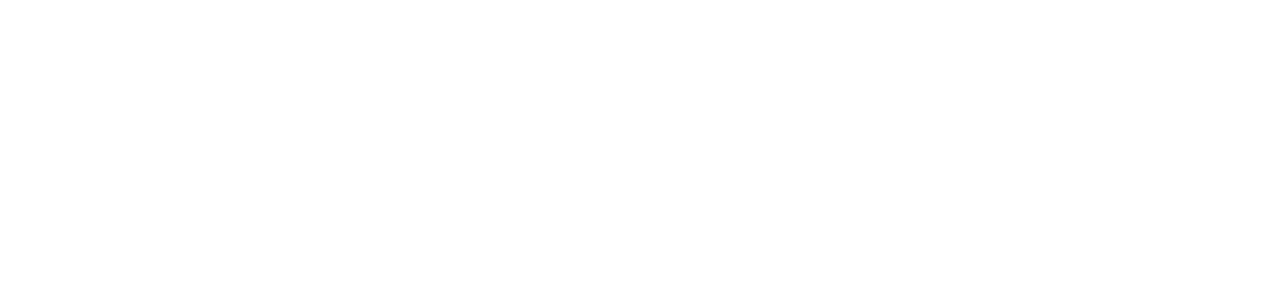
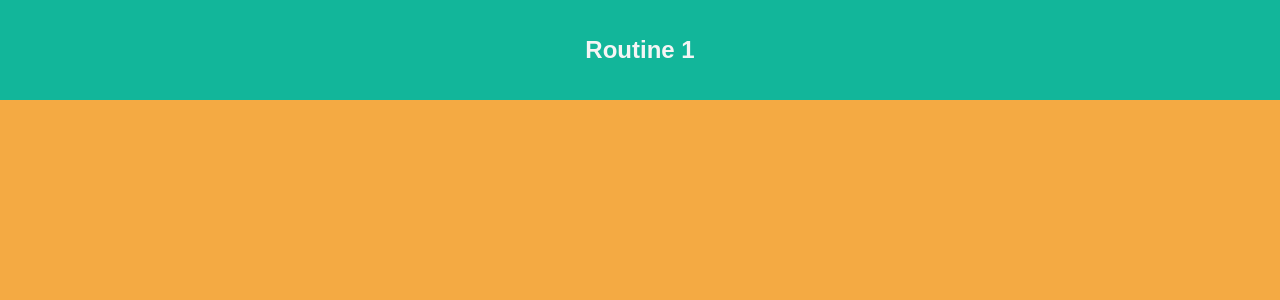
Before and after one commit to JuliCarracedo/Gym-Companion, a React (Create React App) app: page /routine/1 in a window 1280 px wide. Before the commit this address had no page. Shown: the top 300 px of the page. Built offline with nearby package versions, Linux system fonts and the light colour scheme.

Commit message:
Add Routine page

```diff
--- a/src/App.js
+++ b/src/App.js
@@ -2,6 +2,7 @@
 import { BrowserRouter as Router, Routes, Route } from 'react-router-dom';
 import MainPage from './Pages/MainPage';
 import Routines from './Pages/Routines';
+import Routine from './Pages/Routine';
 
 function App() {
   return (
@@ -10,6 +11,9 @@
         <Routes>
           <Route exact path="/" element={<MainPage />} />
           <Route path="/routines" element={<Routines />} />
+          <Route path="/routine">
+            <Route path=":id" element={<Routine />} />
+          </Route>
         </Routes>
       </Router>
     </div>
--- /dev/null
+++ b/src/Pages/Routine.js
@@ -0,0 +1,19 @@
+import React from 'react';
+import { useLocation } from 'react-router-dom';
+import Wrapper, { BigCard } from '../StyledComponents/styledComponents';
+
+const Routine = () => {
+  const location = useLocation();
+  const id = location.pathname.split('/')[2];
+  return (
+    <Wrapper>
+      <BigCard>
+        <h2>
+          {`Routine ${id}`}
+        </h2>
+      </BigCard>
+    </Wrapper>
+  );
+};
+
+export default Routine;
```
